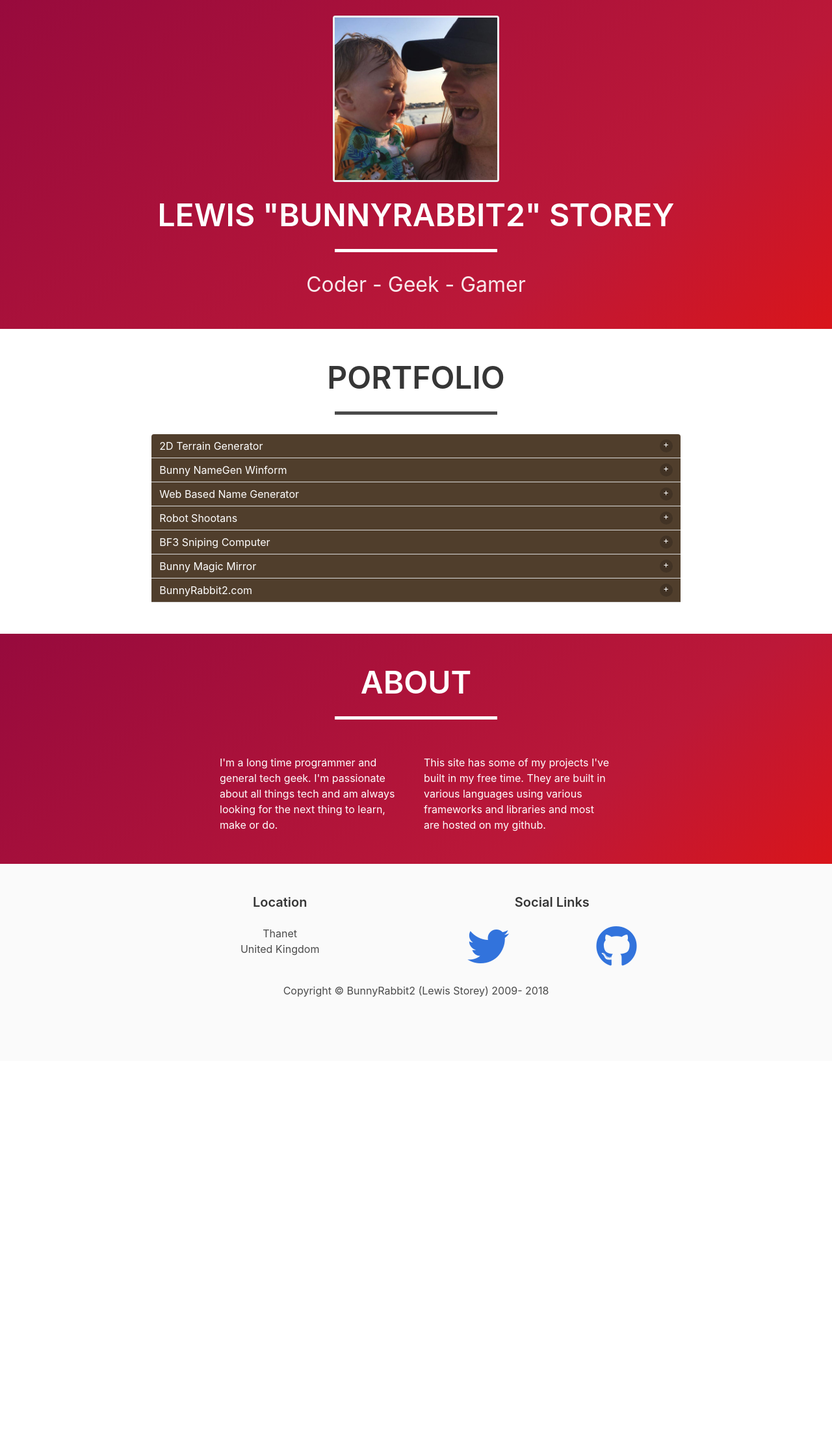
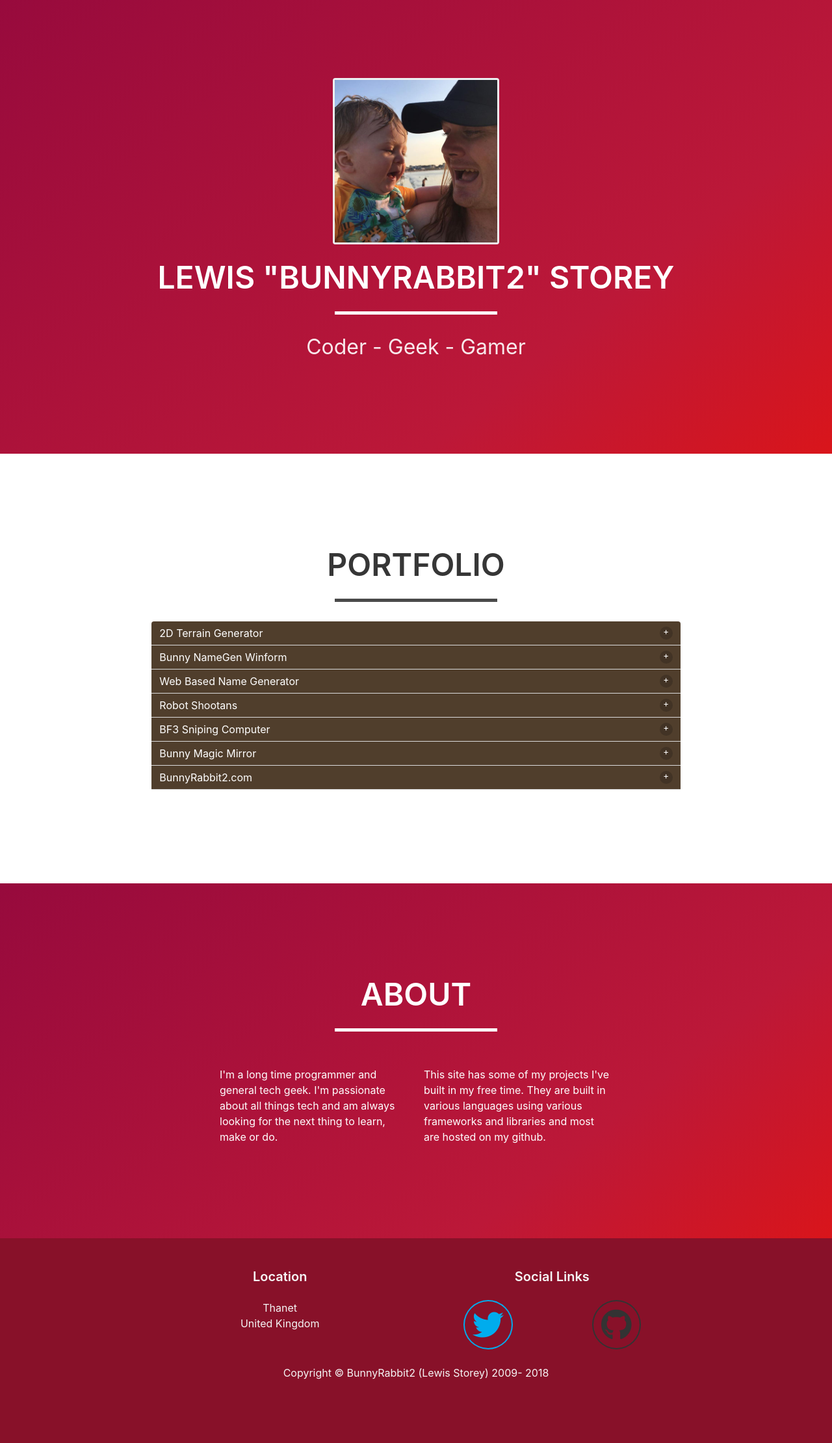
Before and after one commit to BunnyRabbit2/BunnyRabbit2_com_bulma, a PHP site: page / in a window 1280 px wide. Shown: the part 76-2296 px from the top of the page at 65% size. Before the commit the page ends 1610 px from the top, so only its background shows below. Run offline with PHP 8.4, Linux system fonts and the light colour scheme; some libraries are stand-ins or nearby versions.

Commit message:
Added padding to the hero sections Changed footer bg to dark red Changed social links to look much nicer
Signed-off-by: Lewis Storey (BunnyRabbit2) <iamlewisstorey@yahoo.com>

```diff
--- a/about.php
+++ b/about.php
@@ -1,5 +1,5 @@
 <!-- About -->
-<section id="about" class="hero is-primary is-bold">
+<section id="about" class="hero is-primary is-bold hero-extra-padding">
     <div class="hero-body">
         <div class=" columns">
             <div class="column has-text-centered">
--- a/footer.php
+++ b/footer.php
@@ -1,23 +1,23 @@
 <!-- Footer -->
-<footer class="footer is-info">
+<footer class="footer is-info has-text-light">
   <div class="content has-text-centered">
     <div class="columns is-centered">
       <div class="column is-one-third">
-        <h5 class="subtitle is-5">Location</h5>
+        <h5 class="subtitle is-5 has-text-light">Location</h5>
         <p>Thanet
           <br>United Kingdom</p>
       </div>
       <div class="column is-one-third">
-        <h5 class="subtitle is-5">Social Links</h5>
+        <h5 class="subtitle is-5 has-text-light">Social Links</h5>
         <div class="level">
           <div class="level-item">
-            <a href="http://twitter.com/bunnyrabbit2">
-              <i class="fab fa-twitter fa-4x"></i>
+            <a class="twitter-link" href="http://twitter.com/bunnyrabbit2">
+              <i class="fab fa-twitter fa-3x"></i>
             </a>
           </div>
           <div class="level-item">
-            <a href="https://github.com/BunnyRabbit2">
-              <i class="fab fa-github fa-4x"></i>
+            <a class="github-link" href="https://github.com/BunnyRabbit2">
+              <i class="fab fa-github fa-3x"></i>
             </a>
           </div>
         </div>
--- a/portfolio.php
+++ b/portfolio.php
@@ -1,5 +1,5 @@
 <!-- Portfolio -->
-<section id="portfolio" class="hero is-bold">
+<section id="portfolio" class="hero is-bold hero-extra-padding">
   <div class="hero-body">
     <div class="container has-text-centered">
       <h1 class="title is-1 is-uppercase">Portfolio</h1>
--- a/profile.php
+++ b/profile.php
@@ -1,5 +1,5 @@
 <!-- Profile -->
-<section class="hero is-primary is-bold">
+<section class="hero is-primary is-bold hero-extra-padding">
   <div class="hero-body">
     <div class="container has-text-centered">
       <div class="level">
--- a/sass/mystyles.scss
+++ b/sass/mystyles.scss
@@ -1,14 +1,44 @@
 @charset "utf-8";
 $red: #bc1838;
+$dark-red: #881129;
 $brown: #503E2C;
 $dark-brown: #503E2C;
+$twitter-blue: #00aced;
+$github-black: #333;
 
 $primary: $red;
 $info: $brown;
+$footer-background-color: $dark-red;
 
 .image.is-256x256 {
     height: 256px;
     width: 256px;
+}
+
+a.twitter-link {
+    color: $twitter-blue;
+    border-radius: 100%;
+    border: 2px solid $twitter-blue;
+    padding: 0.75rem;
+    transition: all .3s ease-in-out;
+}
+
+a.twitter-link:hover {
+    color: $twitter-blue;
+    background-color: white;
+}
+
+a.github-link {
+    color: $github-black;
+    border-radius: 100%;
+    border: 2px solid $github-black;
+    padding: 0.75rem;
+    transition: all .3s ease-in-out;
+}
+
+a.github-link:hover {
+    color: $github-black;
+    background-color: white;
 }
 
 hr.page-divider {
@@ -25,5 +55,10 @@ img.profile-pic {
     border-radius: 4px;
 }
 
+section.hero-extra-padding {
+    padding-top: 6rem;
+    padding-bottom: 6rem;
+}
+
 @import "../node_modules/bulma/bulma.sass";
 @import "../node_modules/bulma-extensions/bulma-accordion/dist/css/bulma-accordion.sass"
```
Also changed, not shown: css/mystyles.css.
